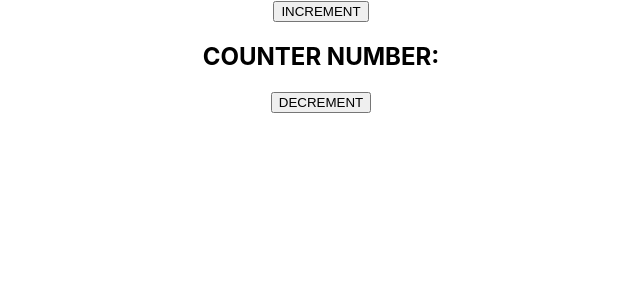
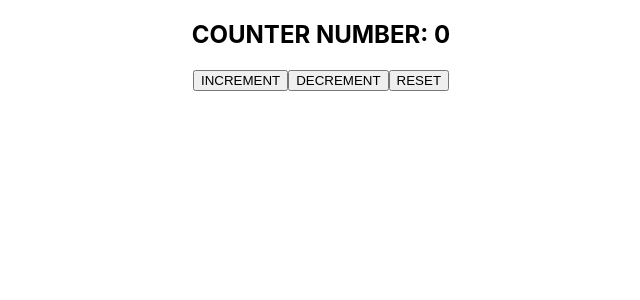
Before and after one commit to ARaihan66/Redux_Counter_App, a React (Create React App) app: page / in a window 1280 px wide. Shown: the top 300 px of the page, without its empty margins (319-959 px from the left). Built offline with nearby package versions, Linux system fonts and the light colour scheme.

Commit message:
All Job Done

```diff
--- a/src/Pages/ShowPage.js
+++ b/src/Pages/ShowPage.js
@@ -1,16 +1,31 @@
 import React, { useState } from 'react';
+import { useDispatch, useSelector } from 'react-redux';
+import { increment, decrement, reset } from '../Services/Action'
 
 const ShowPage = () => {
-    const [count, setCount] = useState();
+    const state = useSelector((state) => state);
 
-    const handleClick = () => {
+    const { count } = state;
+    const dispatch = useDispatch();
 
+    const handleIncrement = () => {
+        dispatch(increment());
     }
+
+    const handleDecrement = () => {
+        dispatch(decrement());
+    }
+
+    const handleReset = () => {
+        dispatch(reset());
+    }
+
     return (
         <div>
-            <button onClick={handleClick}>INCREMENT</button>
             <h2>COUNTER NUMBER: {count}</h2>
-            <button onClick={handleClick}>DECREMENT</button>
+            <button onClick={handleIncrement}>INCREMENT</button>
+            <button onClick={handleDecrement}>DECREMENT</button>
+            <button onClick={handleReset}>RESET</button>
         </div>
     )
 }
```
